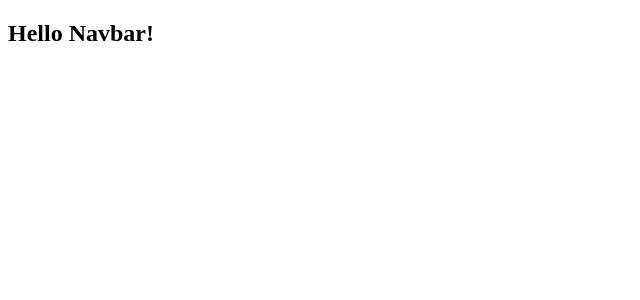
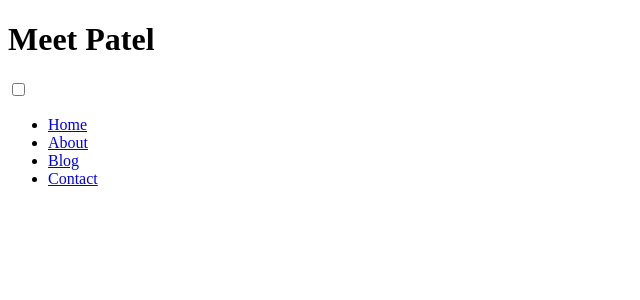
Before and after one commit to MeetPatel89/navbar-1.0, a React (Create React App) app: page / in a window 1280 px wide. Shown: the top 300 px of the page, without its empty margins (0-640 px from the left). Built offline with nearby package versions, Linux system fonts and the light colour scheme.

Commit message:
add rudimentary navbar

```diff
--- a/src/App.js
+++ b/src/App.js
@@ -1,9 +1,31 @@
 
 function App() {
   return (
-    <div className="App">
-      <h2>Hello Navbar!</h2>
-    </div>
+    <>
+      <header>
+        <h1 className='name'>Meet Patel</h1>
+        <input type='checkbox' id='nav-toggle' className='nav-toggle' />
+        <nav>
+          <ul>
+            <li>
+              <a href='#'>Home</a>
+            </li>
+            <li>
+              <a href='#'>About</a>
+            </li>
+            <li>
+              <a href='#'>Blog</a>
+            </li>
+            <li>
+              <a href='#'>Contact</a>
+            </li>
+          </ul>
+        </nav>
+        <label htmlFor='nav-toggle' className='nav-toggle-label' >
+        <span></span>
+        </label>
+      </header>
+    </>
   );
 }
 
```
